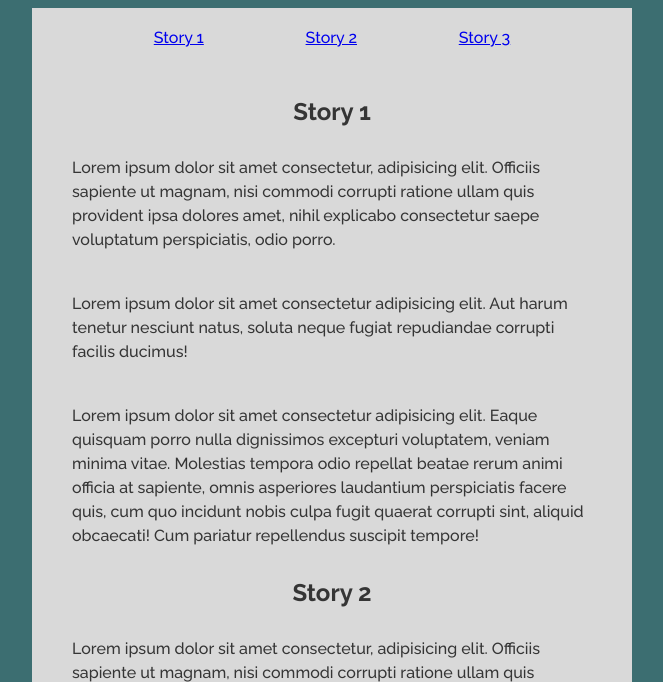
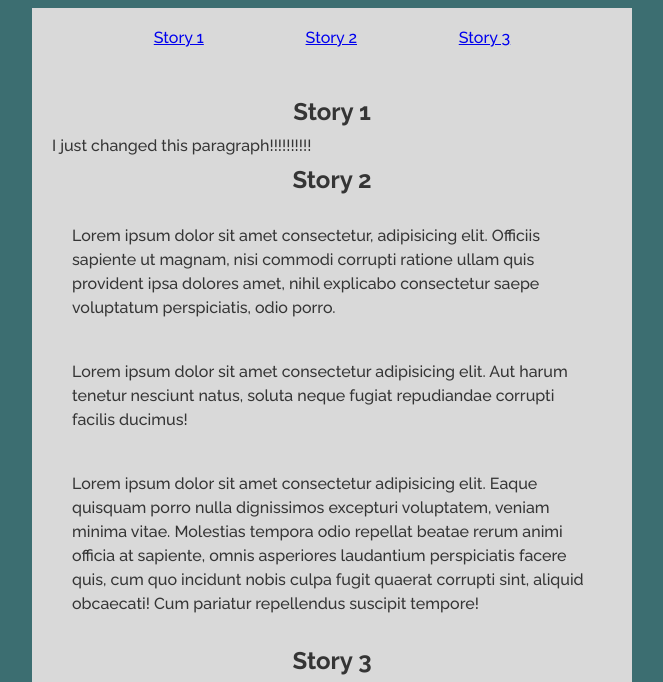
Before and after one commit to InstructorD/short-stories, a plain HTML site: page index.html in a window 1280 px wide. Shown: the part 89-771 px from the top of the page, without its empty margins (308-971 px from the left). Drawn offline with Linux system fonts and the light colour scheme.

Commit message:
deleted paragraph

```diff
--- a/index.html
+++ b/index.html
@@ -23,28 +23,7 @@
       <section class="stories">
         <div class="storyContainer">
           <h2 id="story1">Story 1</h2>
-          <div class="text">
-            <p>
-              Lorem ipsum dolor sit amet consectetur, adipisicing elit. Officiis
-              sapiente ut magnam, nisi commodi corrupti ratione ullam quis
-              provident ipsa dolores amet, nihil explicabo consectetur saepe
-              voluptatum perspiciatis, odio porro.
-            </p>
-            <p>
-              Lorem ipsum dolor sit amet consectetur adipisicing elit. Aut harum
-              tenetur nesciunt natus, soluta neque fugiat repudiandae corrupti
-              facilis ducimus!
-            </p>
-            <p>
-              Lorem ipsum dolor sit amet consectetur adipisicing elit. Eaque
-              quisquam porro nulla dignissimos excepturi voluptatem, veniam
-              minima vitae. Molestias tempora odio repellat beatae rerum animi
-              officia at sapiente, omnis asperiores laudantium perspiciatis
-              facere quis, cum quo incidunt nobis culpa fugit quaerat corrupti
-              sint, aliquid obcaecati! Cum pariatur repellendus suscipit
-              tempore!
-            </p>
-          </div>
+          <div class="text">I just changed this paragraph!!!!!!!!!!</div>
         </div>
         <div class="storyContainer">
           <h2 id="story2">Story 2</h2>
```
